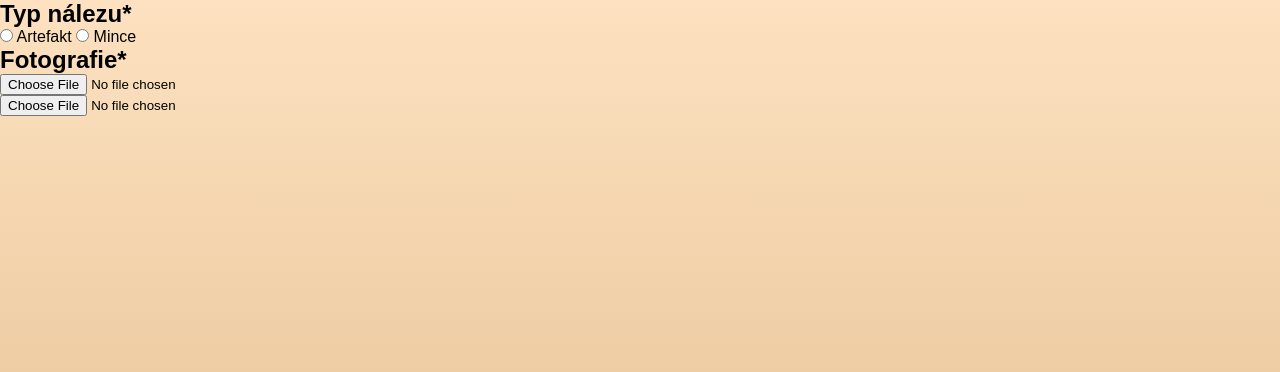
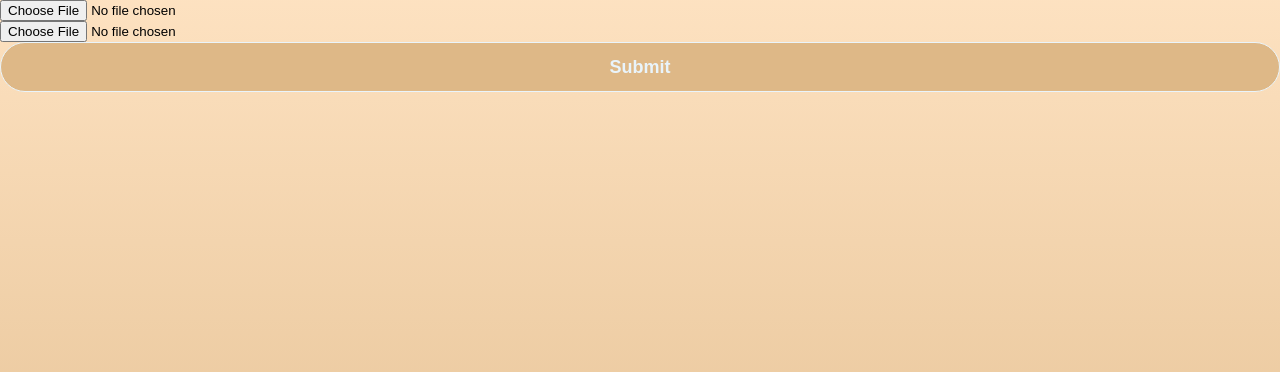
Before and after one commit to Datlik/Hledaci-pokladu, a Flask app: a page that uses app/templates/pridat_nalezy.html in a window 1280 px wide. Shown: the part 48-420 px from the top of the page. Run offline with Flask 3, Linux system fonts and the light colour scheme.

Commit message:
Update pridat_nalezy.html

```diff
--- a/app/templates/pridat_nalezy.html
+++ b/app/templates/pridat_nalezy.html
@@ -2,20 +2,13 @@
 {% block title %} <title>Nálezy</title>{% endblock %}
 
 {% block content %}
-          <h2>Typ nálezu<span class="red">*</span> </h2>
-          <div id="artifact_type">
-            <label>
-                <input type="radio" name="type" value="1">
-                Artefakt
-            </label>
-                <label>
-                    <input type="radio" name="type" value="2">
-                    Mince
-                </label>
-            </div>
-        <h2>Fotografie<span class="red">*</span></h2>
-<div id="file_inputs"><div class="file file_1">
+<form action="/nalezy" method="post" enctype="multipart/form-data">
+  <div id="file_inputs"><div class="file file_1">
     <input type="file" name="file_1">
-</div><div class="file file_2">
+  </div>
+  <div class="file file_2">
     <input type="file" name="file_2">
+  </div>
+  <input type="submit" value="Submit" class="btn btn-info">
+</form>
 {% endblock %}
```
